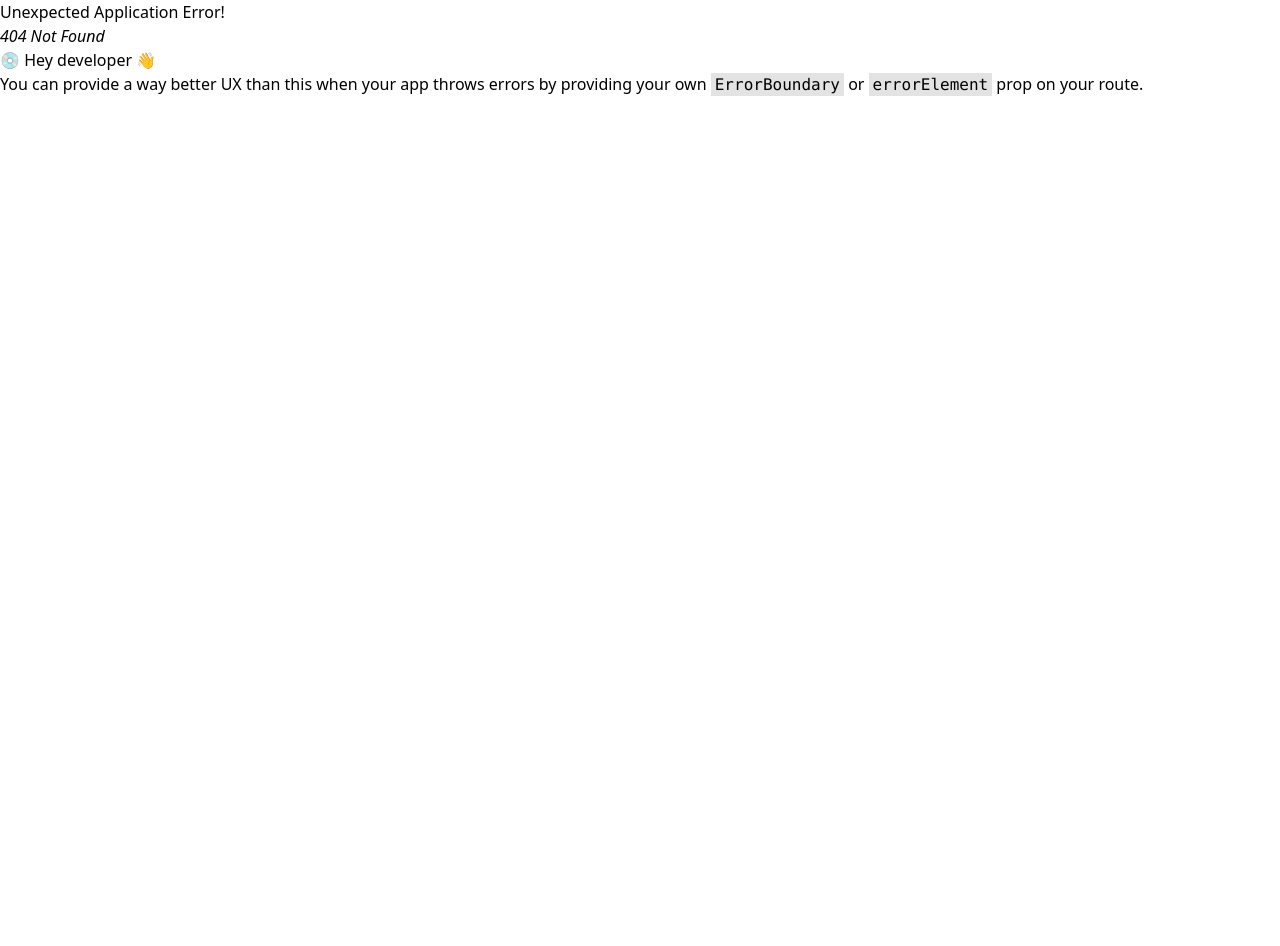
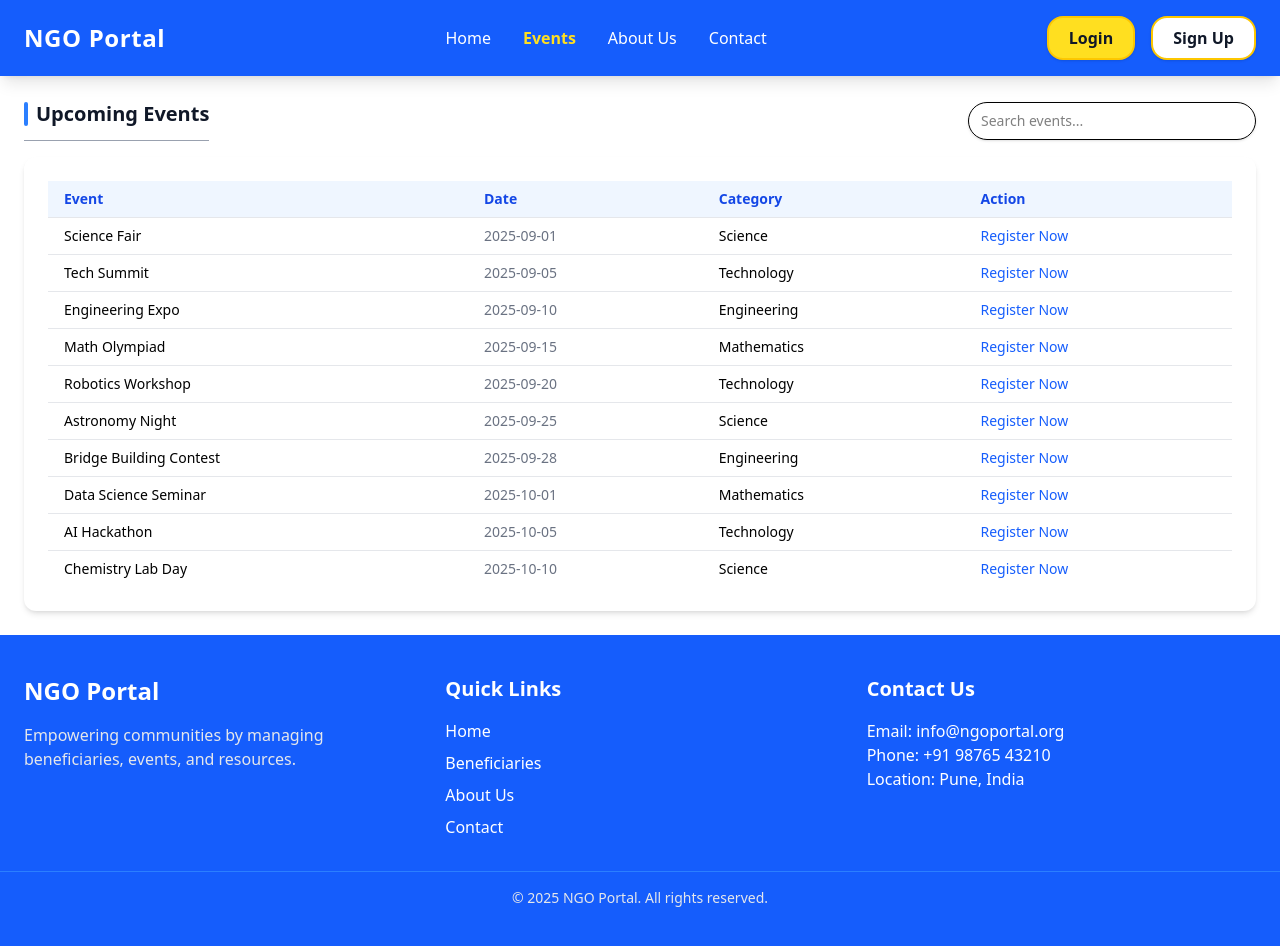
Before and after one commit to Divij6/BeneficiaryManagement, a React (Vite) app in the folder frontend/: page /events in a window 1280 px wide. Before the commit this address had no page. Before the commit the page ends 800 px from the top, so only its background shows below. Built offline with nearby package versions, Linux system fonts and the light colour scheme.

Commit message:
made the events page

```diff
--- a/frontend/index.html
+++ b/frontend/index.html
@@ -1,12 +1,25 @@
 <!DOCTYPE html>
 <html lang="en">
   <head>
+     <link rel="preconnect" href="https://fonts.googleapis.com">
+    <link rel="preconnect" href="https://fonts.gstatic.com" crossorigin>
+    <link
+      rel="stylesheet"
+      href="https://fonts.googleapis.com/css2?family=Material+Symbols+Outlined:opsz,wght,FILL,GRAD@24..48,400,0,0"
+    />
+    <style>
+      .material-symbols-outlined {
+        font-variation-settings:
+          'FILL' 0,
+          'wght' 400,
+          'GRAD' 0,
+          'opsz' 24;
+        line-height: 1;
+      }
+    </style>
+
     <meta charset="UTF-8" />
     <link rel="icon" type="image/svg+xml" href="/vite.svg" />
-    <link
-      rel="stylesheet"
-      href="https://fonts.googleapis.com/css2?family=Material+Symbols+Outlined:opsz,wght,FILL,GRAD@20..48,100..700,0..1,-50..200&icon_names=open_in_new"
-    />
 
     <meta name="viewport" content="width=device-width, initial-scale=1.0" />
     <title>Vite + React</title>
--- /dev/null
+++ b/frontend/src/components/EventsGeneral/Events.jsx
@@ -0,0 +1,223 @@
+import React, { useState } from "react";
+
+const EventsPage = () => {
+  const [selectedEvent, setSelectedEvent] = useState(null);
+  const [registerEvent, setRegisterEvent] = useState(null); // For registration form popup
+
+  const [search, setSearch] = useState("");
+
+  const events = [
+    {
+      name: "Science Fair",
+      date: "2025-09-01",
+      description: "Lorem ipsum dolor sit amet...",
+      category: "Science",
+    },
+    {
+      name: "Tech Summit",
+      date: "2025-09-05",
+      description: "Consectetur adipiscing elit...",
+      category: "Technology",
+    },
+    {
+      name: "Engineering Expo",
+      date: "2025-09-10",
+      description: "Sed do eiusmod tempor...",
+      category: "Engineering",
+    },
+    {
+      name: "Math Olympiad",
+      date: "2025-09-15",
+      description: "Ut enim ad minim veniam...",
+      category: "Mathematics",
+    },
+    {
+      name: "Robotics Workshop",
+      date: "2025-09-20",
+      description: "Quis nostrud exercitation...",
+      category: "Technology",
+    },
+    {
+      name: "Astronomy Night",
+      date: "2025-09-25",
+      description: "Duis aute irure dolor...",
+      category: "Science",
+    },
+    {
+      name: "Bridge Building Contest",
+      date: "2025-09-28",
+      description: "In reprehenderit in...",
+      category: "Engineering",
+    },
+    {
+      name: "Data Science Seminar",
+      date: "2025-10-01",
+      description: "Excepteur sint occaecat...",
+      category: "Mathematics",
+    },
+    {
+      name: "AI Hackathon",
+      date: "2025-10-05",
+      description: "Cupidatat non proident...",
+      category: "Technology",
+    },
+    {
+      name: "Chemistry Lab Day",
+      date: "2025-10-10",
+      description: "Sunt in culpa qui officia...",
+      category: "Science",
+    },
+  ];
+
+  // Filtered events
+  const filteredEvents = events.filter(
+    (event) =>
+      event.name.toLowerCase().includes(search.toLowerCase()) ||
+      event.category.toLowerCase().includes(search.toLowerCase()) ||
+      event.description.toLowerCase().includes(search.toLowerCase())
+  );
+
+  return (
+    <div className="p-6">
+      {/* Header with Search */}
+      <div className="flex justify-between items-center mb-4">
+        <h3 className="text-xl font-bold text-gray-900 flex items-center gap-2 border-b border-gray-400 pb-3">
+          <span className="w-1 h-6 bg-blue-500 rounded-md"></span>
+          Upcoming Events
+        </h3>
+
+        <input
+          type="text"
+          placeholder="Search events..."
+          value={search}
+          onChange={(e) => setSearch(e.target.value)}
+          className="px-3 py-2 text-sm border w-72 rounded-full shadow-sm focus:outline-none focus:ring-1 focus:ring-blue-300"
+        />
+      </div>
+
+      {/* Events Table */}
+      <div className="bg-white rounded-xl shadow-md p-6">
+        <div className="overflow-x-auto">
+          <table className="w-full text-sm">
+            <thead className="bg-blue-50 text-blue-700">
+              <tr>
+                <th className="py-2 px-4 text-left">Event</th>
+                <th className="py-2 px-4 text-left">Date</th>
+                <th className="py-2 px-4 text-left">Category</th>
+                <th className="py-2 px-4 text-left">Action</th>
+              </tr>
+            </thead>
+            <tbody>
+              {filteredEvents.map((event, i) => (
+                <tr
+                  key={i}
+                  className="border-t border-gray-200 hover:bg-gray-50 transition cursor-pointer"
+                  onClick={(e) => {
+                    // Prevent "Register Now" click from also triggering event details popup
+                    if (!e.target.closest(".register-link")) {
+                      setSelectedEvent(event);
+                    }
+                  }}
+                >
+                  <td className="py-2 px-4">{event.name}</td>
+                  <td className="py-2 px-4 text-gray-500">{event.date}</td>
+                  <td className="py-2 px-4">{event.category}</td>
+                  <td className="py-2 px-4">
+                    <span
+                      className="text-blue-600 hover:underline register-link cursor-pointer"
+                      onClick={() => setRegisterEvent(event)}
+                    >
+                      Register Now
+                    </span>
+                  </td>
+                </tr>
+              ))}
+            </tbody>
+          </table>
+        </div>
+      </div>
+
+      {/* Popup Modal */}
+      {selectedEvent && (
+        <div
+          className="fixed inset-0 flex items-center justify-center bg-black/20 backdrop-blur-sm"
+          onClick={() => setSelectedEvent(null)}
+        >
+          <div
+            className="bg-white p-6 rounded-xl shadow-lg max-w-md w-full animate-fadeIn"
+            onClick={(e) => e.stopPropagation()}
+          >
+            <h2 className="text-lg font-semibold mb-1">{selectedEvent.name}</h2>
+            <p className="text-sm text-gray-600 mb-1">{selectedEvent.date}</p>
+            <p className="mt-1 text-sm font-medium text-blue-600">
+              {selectedEvent.category}
+            </p>
+            <p className="text-gray-700">{selectedEvent.description}</p>
+
+            <div className="mt-4 flex items-center justify-between">
+              <button
+                onClick={() => setSelectedEvent(null)}
+                className="px-4 py-2 bg-blue-600 text-white rounded-lg hover:bg-blue-700 transition"
+              >
+                Close
+              </button>
+              <span
+                className="text-blue-600 hover:underline register-link cursor-pointer ml-4"
+                onClick={() => setRegisterEvent(event)}
+              >
+                Register Now
+              </span>
+            </div>
+          </div>
+        </div>
+      )}
+
+      {registerEvent && (
+        <div
+          className="fixed inset-0 flex items-center justify-center backdrop-blur-sm bg-black/10 z-50"
+          onClick={() => setRegisterEvent(null)}
+        >
+          <div
+            className="bg-white rounded-xl shadow-lg p-6 max-w-md w-full animate-fadeIn"
+            onClick={(e) => e.stopPropagation()} // prevent closing when clicking inside
+          >
+            <h2 className="text-lg font-semibold mb-4">
+              Register for {registerEvent.name}
+            </h2>
+            <form className="space-y-4">
+              <div>
+                <label className="block text-sm font-medium text-gray-700">
+                  Student ID
+                </label>
+                <input
+                  type="text"
+                  className="w-full mt-1 px-3 py-2 border rounded-lg focus:outline-none focus:ring-2 focus:ring-blue-400"
+                  placeholder="Enter your student ID"
+                />
+              </div>
+              <div>
+                <label className="block text-sm font-medium text-gray-700">
+                  Event Name
+                </label>
+                <input
+                  type="text"
+                  value={registerEvent.name}
+                  readOnly
+                  className="w-full mt-1 px-3 py-2 border rounded-lg bg-gray-100 text-gray-600"
+                />
+              </div>
+              <button
+                type="submit"
+                className="w-full bg-blue-600 text-white py-2 px-4 rounded-lg hover:bg-blue-700 transition"
+              >
+                Submit
+              </button>
+            </form>
+          </div>
+        </div>
+      )}
+    </div>
+  );
+};
+
+export default EventsPage;
--- a/frontend/src/components/Header/header.jsx
+++ b/frontend/src/components/Header/header.jsx
@@ -25,7 +25,7 @@ const Navbar = () => {
           </li>
           <li>
             <NavLink
-              to="/beneficiaries"
+              to="/events"
               className={({ isActive }) =>
                 `transition ${
                   isActive
@@ -34,7 +34,7 @@ const Navbar = () => {
                 }`
               }
             >
-              Beneficiaries
+              Events
             </NavLink>
           </li>
           <li>
--- a/frontend/src/components/User-Authentication/Signup.jsx
+++ b/frontend/src/components/User-Authentication/Signup.jsx
@@ -12,7 +12,10 @@ export default function StudentSignup() {
     college: "",
     year: "",
     fieldOfStudy: "",
+    password: "",
   });
+
+  const [showPassword, setShowPassword] = useState(false);
 
   const handleChange = (e) => {
     const { name, value } = e.target;
@@ -33,7 +36,7 @@ export default function StudentSignup() {
 
       if (res.ok) {
         alert("Signup successful! Please login.");
-        navigate("/student/login"); // redirect to student login
+        navigate("/student/login");
       } else {
         alert(data.message || "Signup failed");
       }
@@ -143,6 +146,28 @@ export default function StudentSignup() {
             />
           </div>
 
+          {/* Password */}
+          <div>
+            <label className="block text-sm font-medium">Password</label>
+            <div className="relative mt-1">
+              <input
+                type={showPassword ? "text" : "password"}
+                name="password"
+                value={formData.password}
+                onChange={handleChange}
+                placeholder="Enter password"
+                required
+                className="w-full px-4 py-2 border rounded-xl focus:outline-none focus:ring-2 focus:ring-blue-500 pr-10"
+              />
+              <span
+                className="material-symbols-outlined absolute right-3 top-1/2 -translate-y-1/2 cursor-pointer text-gray-500"
+                onClick={() => setShowPassword((prev) => !prev)}
+              >
+                {showPassword ? "visibility_off" : "visibility"}
+              </span>
+            </div>
+          </div>
+
           {/* Submit */}
           <button
             type="submit"
@@ -161,15 +186,6 @@ export default function StudentSignup() {
             Login
           </Link>
         </p>
-        {/* <p className="mt-2 text-center text-sm text-gray-600 flex items-center justify-center gap-1">
-          <Link
-            to="/admin/signup"
-            className="text-blue-600 font-semibold hover:underline flex items-center gap-1"
-          >
-            Sign up
-          </Link>
-          <span> as admin</span>
-        </p> */}
       </motion.div>
     </section>
   );
--- a/frontend/src/index.css
+++ b/frontend/src/index.css
@@ -1 +1,10 @@
 @import "tailwindcss";
+
+@keyframes fadeIn {
+  from { opacity: 0; transform: scale(0.95); }
+  to { opacity: 1; transform: scale(1); }
+}
+
+.animate-fadeIn {
+  animation: fadeIn 0.3s ease-out forwards;
+}
--- a/frontend/src/main.jsx
+++ b/frontend/src/main.jsx
@@ -14,6 +14,7 @@ import AuthLayout from "./AuthLayout.jsx";
 import Home from "./components/Home/Home.jsx";
 import Dashboard from "./components/Dashboard/Dashboard.jsx";
 import UserDashboard from "./components/Dashboard/UserDashboard.jsx";
+import Events from "./components/EventsGeneral/Events.jsx";
 import Login from "./components/User-Authentication/Login.jsx";
 import AdminLogin from "./components/admin-Authentication/adminLogin.jsx";
 import Signup from "./components/User-Authentication/Signup.jsx";
@@ -27,15 +28,14 @@ const router = createBrowserRouter(
       {/* Main app routes (with Header + Footer) */}
       <Route path="/" element={<AppLayout />}>
         <Route index element={<Home />} />
-        {/* <Route
-          path="beneficiaries"
+        <Route path="events" element={<Events />} />
+        <Route
+          path="dashboard"
           element={
-            // <ProtectedRoute>
-            // </ProtectedRoute>
               <UserDashboard />
+
           }
         />
-        <Route path="dashboard" element={<Dashboard />} /> */}
       </Route>
 
       {/* ------------------- STUDENT AUTH ------------------- */}
```
